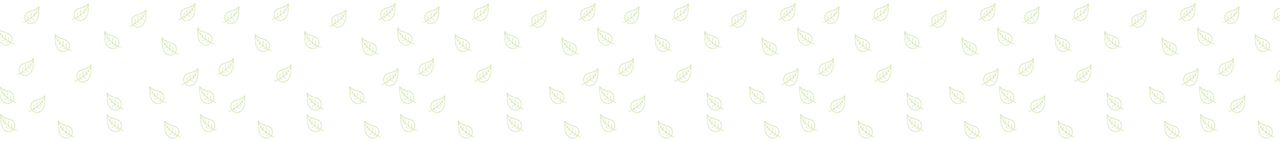
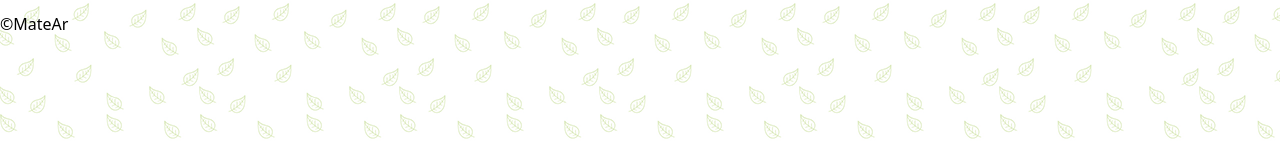
Before and after one commit to rodriezequiel4/entregafinaldecodergonzalezrodrigo, a plain HTML site: page quienes.html in a window 1280 px wide. Shown: the part 503-644 px from the top of the page. Drawn offline with Linux system fonts and the light colour scheme.

Commit message:
nuevo footer para quienes

```diff
--- a/quienes.html
+++ b/quienes.html
@@ -20,5 +20,11 @@
             </div>
         </div>
         </section>
+
+      <footer>
+            <div class="container">
+                <p>&copy;MateAr</p>
+            </div>
+        </footer>
 </body>
 </html>
```
